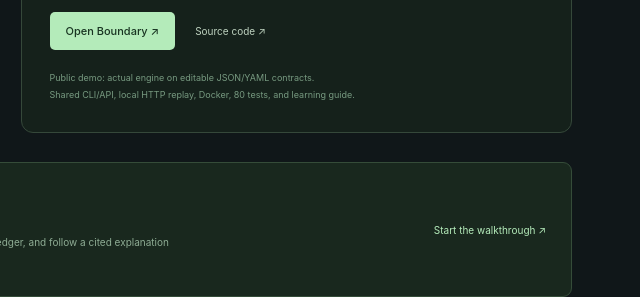
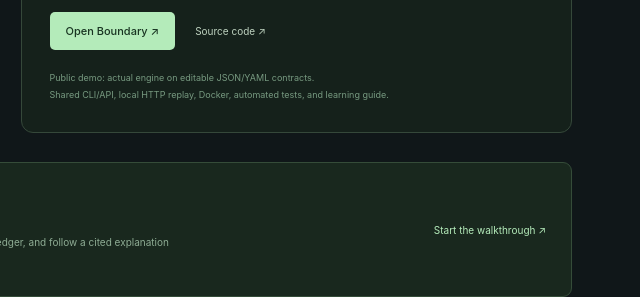
Before and after one commit to dk18234/webhook-recovery-lab, a website: page docs/projects/index.html in a window 1280 px wide. Shown: the part 1655-1952 px from the top of the page, 632-1272 px from the left. Drawn offline with Linux system fonts and the light colour scheme.

Commit message:
Keep Boundary hub details aligned with the growing verification suite

```diff
--- a/docs/projects/index.html
+++ b/docs/projects/index.html
@@ -26,7 +26,7 @@
 </article>
 <article class="project">
 <div class="visual boundary"><div class="visual-top"><span>BOUNDARY API COMPATIBILITY</span><b>04 / DEVELOPER TOOLS</b></div><div class="visual-title">Change the API.<br><strong>Keep the contract.</strong></div><div class="contract-row"><span>BASELINE v1.4</span><i>→</i><span>CANDIDATE v2.0</span></div><div class="contract-proof"><span>max: 64 → 32</span><b>64: accepted ✓ → rejected ×</b></div></div>
-<div class="project-body"><p class="eyebrow">04 / DEVELOPER TOOLS &amp; API RELIABILITY</p><h2>Boundary API Compatibility</h2><p>A real OpenAPI comparison engine with directional rules, source locations, validated counterexamples, and consumer fixtures. Unsupported assertions require review before CI can pass.</p><div class="tags"><span>TypeScript</span><span>OpenAPI</span><span>Web Workers</span><span>CI gates</span></div><div class="links"><a class="button primary" href="https://dk18234.github.io/boundary-api-checker/">Open Boundary ↗</a><a class="source" href="https://github.com/dk18234/boundary-api-checker" target="_blank" rel="noopener">Source code ↗</a></div><small>Public demo: actual engine on editable JSON/YAML contracts.<br>Shared CLI/API, local HTTP replay, Docker, 80 tests, and learning guide.</small></div>
+<div class="project-body"><p class="eyebrow">04 / DEVELOPER TOOLS &amp; API RELIABILITY</p><h2>Boundary API Compatibility</h2><p>A real OpenAPI comparison engine with directional rules, source locations, validated counterexamples, and consumer fixtures. Unsupported assertions require review before CI can pass.</p><div class="tags"><span>TypeScript</span><span>OpenAPI</span><span>Web Workers</span><span>CI gates</span></div><div class="links"><a class="button primary" href="https://dk18234.github.io/boundary-api-checker/">Open Boundary ↗</a><a class="source" href="https://github.com/dk18234/boundary-api-checker" target="_blank" rel="noopener">Source code ↗</a></div><small>Public demo: actual engine on editable JSON/YAML contracts.<br>Shared CLI/API, local HTTP replay, Docker, automated tests, and learning guide.</small></div>
 </article>
 </section>
 <section class="connection"><span>↳</span><div><p class="eyebrow">BETTER TOGETHER</p><h2>One produces the evidence. One investigates it.</h2><p>TraceLens includes a read-only adapter for the Webhook Lab. Capture an event revision, inspect the ledger, and follow a cited explanation without changing the upstream business state.</p></div><a href="https://github.com/dk18234/tracelens-ai/blob/main/docs/LEARNING_GUIDE.md" target="_blank" rel="noopener">Start the walkthrough ↗</a></section>
```
